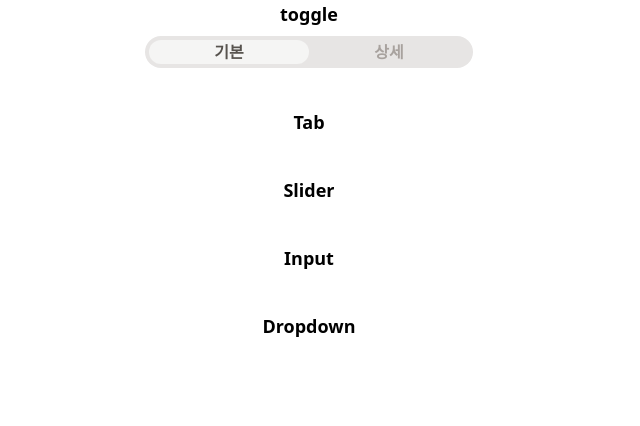
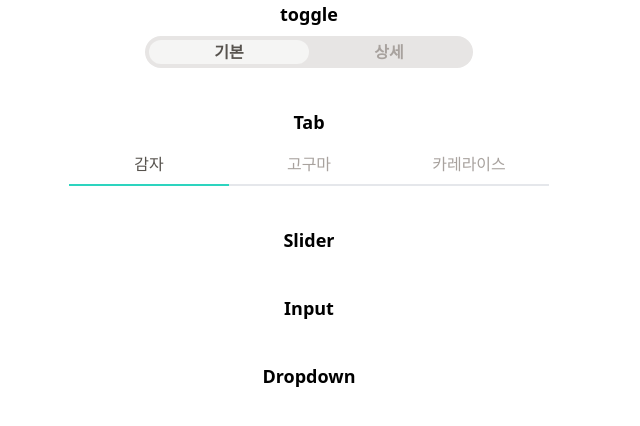
Before and after one commit to jgjgill/wanted_pre_onboarding, a React (Create React App) app: page / in a window 1280 px wide. Shown: the top 426 px of the page, without its empty margins (331-971 px from the left). Built offline with nearby package versions, Linux system fonts and the light colour scheme.

Commit message:
Add - Tab

```diff
--- a/src/App.jsx
+++ b/src/App.jsx
@@ -5,7 +5,12 @@ import Slider from './components/Slider';
 import Tab from './components/Tab';
 import Toggle from './components/Toggle';
 
+export const util = (...classNames) => {
+  return classNames.join(' ');
+};
+
 function App() {
+
   return (
     <div className='flex flex-col items-center space-y-10'>
       <Toggle />
--- a/src/components/Tab.jsx
+++ b/src/components/Tab.jsx
@@ -1,11 +1,46 @@
-import React from 'react';
+import React, { useState } from 'react';
+import { util } from '../App';
 
 const Tab = () => {
+  const tabGroup = ['감자', '고구마', '카레라이스'];
+  const [toggle, setToggle] = useState('감자');
+
+  const onToggle = (tab) => () => {
+    setToggle(tab);
+  };
+
   return (
-    <div>
-      <h1 className="text-lg font-bold">Tab</h1>
+    <div className="space-y-2">
+      <h1 className="text-lg font-bold text-center">Tab</h1>
+      <ul className="flex relative ">
+        {tabGroup.map((tab, i) => (
+          <li
+            key={i}
+            onClick={onToggle(tab)}
+            className="hover:cursor-pointer border-b-2 p-2 flex-1 w-40 text-center"
+          >
+            <span
+              className={util(
+                'text-stone-400',
+                toggle === tab && 'text-stone-600'
+              )}
+            >
+              {tab}
+            </span>
+          </li>
+        ))}
+
+        <div
+          className={util(
+            `absolute transition bottom-0 left-1/3  border-b-2 border-teal-400 w-1/3`,
+            toggle === '감자' && '-translate-x-full',
+            toggle === '고구마' && 'translate-x-0',
+            toggle === '카레라이스' && 'translate-x-full'
+          )}
+        ></div>
+      </ul>
     </div>
   );
-}
+};
 
-export default  Tab;
+export default Tab;
--- a/src/components/Toggle.jsx
+++ b/src/components/Toggle.jsx
@@ -1,4 +1,5 @@
 import React, { useState } from 'react';
+import { util } from '../App';
 
 const Toggle = () => {
   const [toggle, setToggle] = useState(true);
@@ -9,10 +10,6 @@ const Toggle = () => {
 
   const onRightToggle = () => {
     setToggle(false);
-  };
-
-  const util = (...classNames) => {
-    return classNames.join(' ');
   };
 
   return (
```
Also changed, not shown: 1 other file (tests, documents, lock files or other folders).
